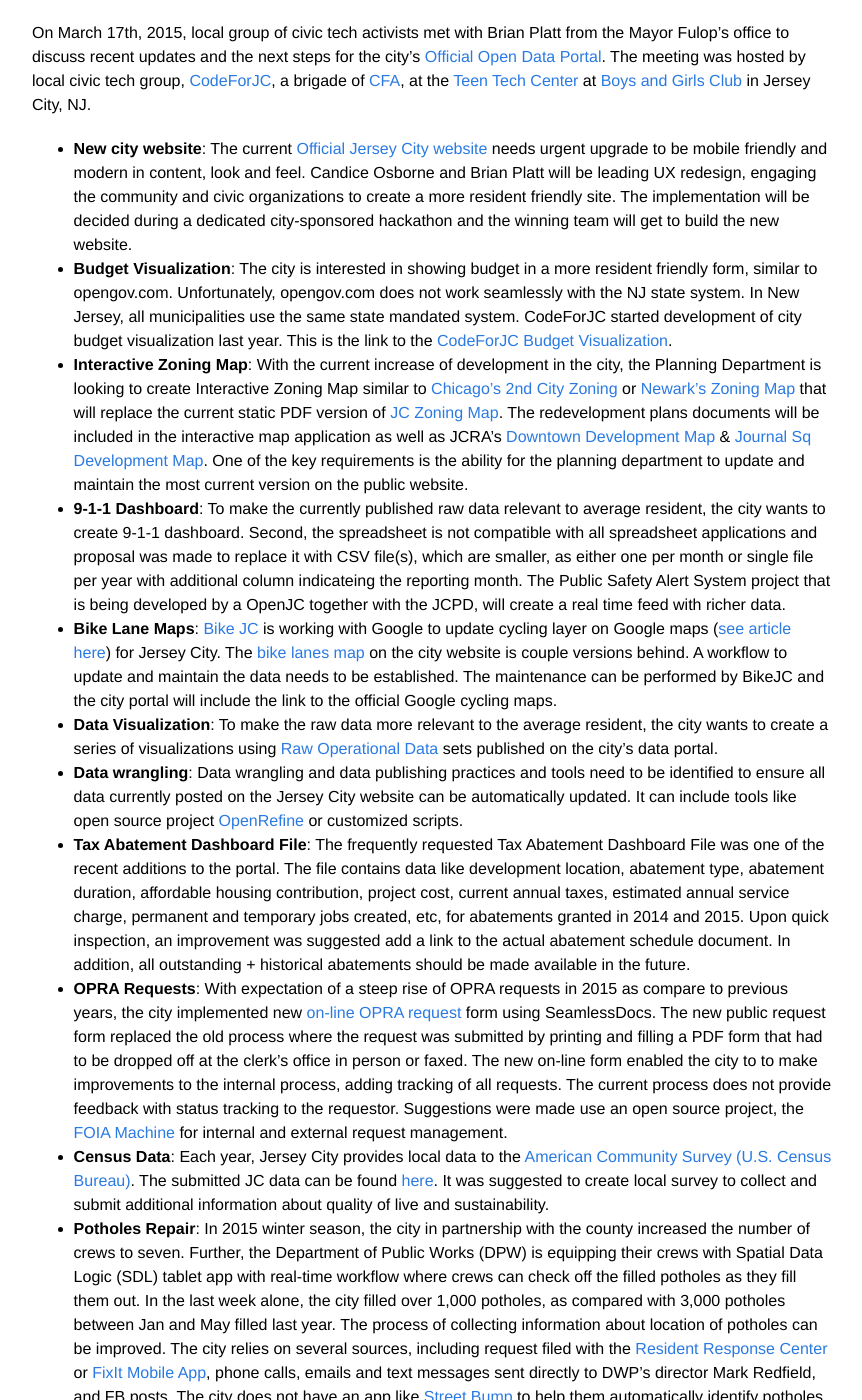
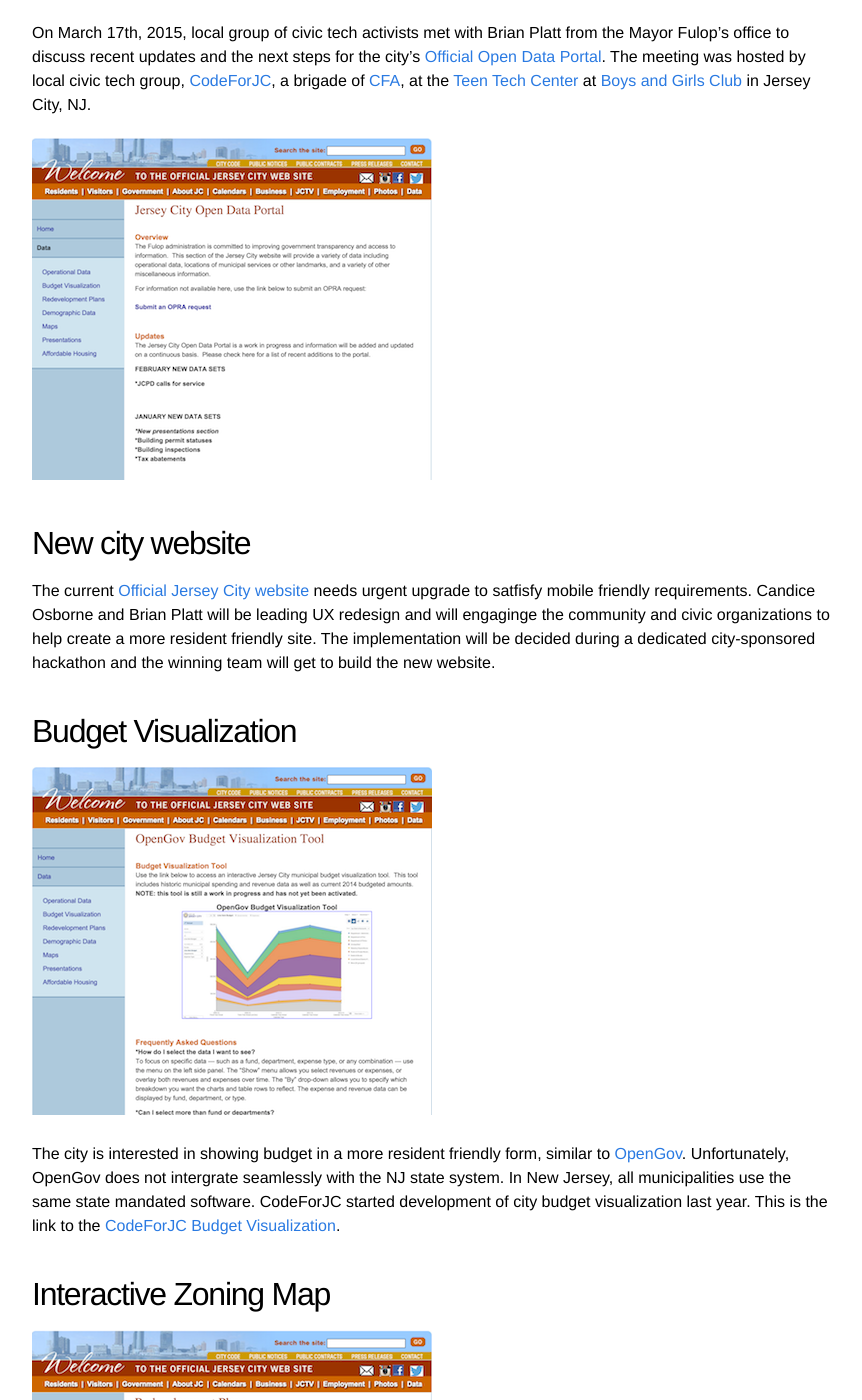
Before and after one commit to DataGallery/blog, a Jekyll site: the page built from _posts/2015-03-19-Meetup-with-Brian-Platt.md, in a window 1280 px wide and 1400 px high, scrolled down 223 px. Shown: the whole window, without its empty margins (208-1070 px from the left). Built offline with Jekyll 4.4.1, drawn with Linux system fonts in a browser that asks for light colours; some of the changed text lies outside the part shown.

Commit message:
Added imagas and changed format

```diff
--- a/_posts/2015-03-19-Meetup-with-Brian-Platt.md
+++ b/_posts/2015-03-19-Meetup-with-Brian-Platt.md
@@ -8,29 +8,71 @@ author:  Anna Lukasiak
 
 On March 17th, 2015, local group of civic tech activists met with Brian Platt from the Mayor Fulop’s office to discuss recent updates and the next steps for the city’s [Official Open Data Portal][officialdataportal].  The meeting was hosted by local civic tech group, [CodeForJC][cjc], a brigade of [CFA][cfa], at the [Teen Tech Center][teentechctr] at [Boys and Girls Club][bgc] in Jersey City, NJ.
 
-* __New city website__:  The current [Official Jersey City website][officialdataportal] needs urgent upgrade to be mobile friendly and modern in content, look and feel.  Candice Osborne and Brian Platt will be leading UX redesign, engaging the community and civic organizations to create a more resident friendly site.  The implementation will be decided during a dedicated city-sponsored hackathon and the winning team will get to build the new website.
+![officialdataportal](/assets/Portal.png)
 
-* __Budget Visualization__:  The city is interested in showing budget in a more resident friendly form, similar to opengov.com.  Unfortunately, opengov.com does not work seamlessly with the NJ state system.  In New Jersey, all municipalities use the same state mandated system.  CodeForJC started development of city budget visualization last year.  This is the link to the [CodeForJC Budget Visualization][cjcbudgetvis].
+New city website
+----------------
+The current [Official Jersey City website][officialdataportal] needs urgent upgrade to satfisfy mobile friendly requirements.  Candice Osborne and Brian Platt will be leading UX redesign and will engaginge the community and civic organizations to help create a more resident friendly site.  The implementation will be decided during a dedicated city-sponsored hackathon and the winning team will get to build the new website.
 
-* __Interactive Zoning Map__:  With the current increase of development in the city, the Planning Department is looking to create Interactive Zoning Map similar to [Chicago's 2nd City Zoning][2ndcityzoning] or [Newark's Zoning Map][newarkzonemap] that will replace the current static PDF version of [JC Zoning Map][jczonemap].  The redevelopment plans documents will be included in the interactive map application as well as JCRA's [Downtown Development Map][downtowndevmap] & [Journal Sq Development Map][jsqdevmap].  One of the key requirements is the ability for the planning department to update and maintain the most current version on the public website.
+Budget Visualization
+--------------------
 
-* __9-1-1 Dashboard__:  To make the currently published raw data relevant to average resident, the city wants to create 9-1-1 dashboard.  Second, the spreadsheet is not compatible with all spreadsheet applications and proposal was made to replace it with CSV file(s), which are smaller, as either one per month or single file per year with additional column indicateing the reporting month.  The Public Safety Alert System project that is being developed by a OpenJC together with the JCPD, will create a real time feed with richer data.
+![BudgetVis Screenshot](/assets/BudgetVis.png)
 
-* __Bike Lane Maps__:  [Bike JC][bikejc] is working with Google to update cycling layer on Google maps ([see article here][article]) for Jersey City.  The [bike lanes map][bikelanesmap] on the city website is couple versions behind.  A workflow to update and maintain the data needs to be established.  The maintenance can be performed by BikeJC and the city portal will include the link to the official Google cycling maps.
+The city is interested in showing budget in a more resident friendly form, similar to [OpenGov][opengov].  Unfortunately, OpenGov does not intergrate seamlessly with the NJ state system.  In New Jersey, all municipalities use the same state mandated software.  CodeForJC started development of city budget visualization last year.  This is the link to the [CodeForJC Budget Visualization][cjcbudgetvis].
 
-* __Data Visualization__:  To make the raw data more relevant to the average resident, the city wants to create a series of visualizations using [Raw Operational Data][rawopsdata] sets published on the city’s data portal.
+Interactive Zoning Map
+----------------------
 
-* __Data wrangling__:  Data wrangling and data publishing practices and tools need to be identified to ensure all data currently posted on the Jersey City website can be automatically updated.  It can include tools like open source project [OpenRefine][openrefine] or customized scripts.
+![Zoning Screenshot](/assets/Zoning.png)
 
-* __Tax Abatement Dashboard File__:  The frequently requested Tax Abatement Dashboard File was one of the recent additions to the portal.  The file contains data like development location, abatement type, abatement duration, affordable housing contribution, project cost, current annual taxes, estimated annual service charge, permanent and temporary jobs created, etc, for  abatements granted in  2014  and 2015.  Upon quick inspection, an improvement was suggested add a link to the actual abatement schedule document.  In addition, all outstanding + historical abatements should be made available in the future.
+With the current increase of development in the city, the Planning Department is looking to create Interactive Zoning Map similar to [Chicago's 2nd City Zoning][2ndcityzoning] or [Newark's Zoning Map][newarkzonemap] that will replace the current static PDF version of [JC Zoning Map][jczonemap].  The redevelopment plans documents will be included in the interactive map application as well as JCRA's [Downtown Development Map][downtowndevmap] & [Journal Sq Development Map][jsqdevmap].  One of the key requirements is the ability for the planning department to update and maintain the most current version on the public website.
 
-* __OPRA Requests__:  With expectation of a steep rise of OPRA requests in 2015 as compare to previous years, the city implemented new [on-line OPRA request][opraform] form  using SeamlessDocs.  The new public request form replaced the old process where the request was submitted by printing and filling a PDF form that had to be dropped off at the clerk’s office in person or faxed.  The new on-line form enabled the city to to make improvements to the internal process, adding tracking of all requests.   The current process does not provide feedback with status tracking to the requestor.  Suggestions were made use an open source project, the [FOIA Machine][foiamachine] for internal and external request management.
+9-1-1 Dashboard
+---------------
 
-* __Census Data__:  Each year, Jersey City provides local data to the [American Community Survey (U.S. Census Bureau)][amcommunitysurvey].  The submitted JC data can be found [here][jcsurveydata].  It was suggested to create local survey to collect and submit additional information about quality of live and sustainability.
+![911 Screenshot](/assets/911.png)
 
-* __Potholes Repair__:  In 2015 winter season, the city in partnership with the county increased the number of crews to seven.  Further, the Department of Public Works (DPW) is equipping their crews with Spatial Data Logic (SDL) tablet app with real-time workflow where crews can check off the filled potholes as they fill them out.  In the last week alone, the city filled over 1,000 potholes, as compared with 3,000 potholes between Jan and May filled last year.  The process of collecting information about location of potholes can be improved.   The city relies on several sources, including request filed with the [Resident Response Center][rrc] or [FixIt Mobile App][fixit], phone calls, emails and text messages sent directly to DWP’s director Mark Redfield, and FB posts.  The city does not have an app like [Street Bump][streetbump] to help them automatically identify potholes.
-* __Official documents digitization process__:  The city is undergoing an official documents digitization process.  After Sandy, FEMA provided a grant to the city to digitize damaged documents.  Unfortunately many documents were lost during Sandy, but all of those that survived were digitized.  Among many of the lost documents were historical documents.  Clerk's office has all documents in digital form backed up by paper copy.
-* __The Bloomberg Innovation Grant__:  The city is very close in hiring a director for the [Bloomberg Innovation Grant][iteam].  There is an overlap with the initiative that will focus on crime and youth recreational programs, removing blight, finding new use for abandoned buildings, quality of life index correlation.  There is also an overlap with open data.
+To make the currently published raw data relevant to average resident, the city wants to create 9-1-1 dashboard.  Second, the spreadsheet is not compatible with all spreadsheet applications and proposal was made to replace it with CSV file(s), which are smaller, as either one per month or single file per year with additional column indicateing the reporting month.  The Public Safety Alert System project that is being developed by a OpenJC together with the JCPD, will create a real time feed with richer data.
+
+Bike Lane Maps
+--------------
+[Bike JC][bikejc] is working with Google to update cycling layer on Google maps ([see article here][article]) for Jersey City.  The [bike lanes map][bikelanesmap] on the city website is couple versions behind.  A workflow to update and maintain the data needs to be established.  The maintenance can be performed by BikeJC and the city portal will include the link to the official Google cycling maps.
+
+Data Visualization
+------------------
+To make the raw data more relevant to the average resident, the city wants to create a series of visualizations using [Raw Operational Data][rawopsdata] sets published on the city’s data portal.
+
+Data wrangling
+--------------
+Data wrangling and data publishing practices and tools need to be identified to ensure all data currently posted on the Jersey City website can be automatically updated.  It can include tools like open source project [OpenRefine][openrefine] or customized scripts.
+
+Tax Abatement Dashboard File
+----------------------------
+The frequently requested Tax Abatement Dashboard File was one of the recent additions to the portal.  The file contains data like development location, abatement type, abatement duration, affordable housing contribution, project cost, current annual taxes, estimated annual service charge, permanent and temporary jobs created, etc, for  abatements granted in  2014  and 2015.  Upon quick inspection, an improvement was suggested add a link to the actual abatement schedule document.  In addition, all outstanding + historical abatements should be made available in the future.
+
+OPRA Requests
+-------------
+With expectation of a steep rise of OPRA requests in 2015 as compare to previous years, the city implemented new [on-line OPRA request][opraform] form  using SeamlessDocs.  The new public request form replaced the old process where the request was submitted by printing and filling a PDF form that had to be dropped off at the clerk’s office in person or faxed.  The new on-line form enabled the city to to make improvements to the internal process, adding tracking of all requests.   The current process does not provide feedback with status tracking to the requestor.  Suggestions were made use an open source project, the [FOIA Machine][foiamachine] for internal and external request management.
+
+Census Data
+-----------
+
+![Census Screenshot](/assets/Census.png)
+
+Each year, Jersey City provides local data to the [American Community Survey (U.S. Census Bureau)][amcommunitysurvey].  The submitted JC data can be found [here][jcsurveydata].  It was suggested to create local survey to collect and submit additional information about quality of live and sustainability.
+
+Pothole Repair
+--------------
+In 2015 winter season, the city in partnership with the county increased the number of crews to seven.  Further, the Department of Public Works (DPW) is equipping their crews with Spatial Data Logic (SDL) tablet app with real-time workflow where crews can check off the filled potholes as they fill them out.  In the last week alone, the city filled over 1,000 potholes, as compared with 3,000 potholes between Jan and May filled last year.  The process of collecting information about location of potholes can be improved.   The city relies on several sources, including request filed with the [Resident Response Center][rrc] or [FixIt Mobile App][fixit], phone calls, emails and text messages sent directly to DWP’s director Mark Redfield, and FB posts.  The city does not have an app like [Street Bump][streetbump] to help them automatically identify potholes.
+
+Official documents digitization process
+---------------------------------------
+The city is undergoing an official documents digitization process.  After Sandy, FEMA provided a grant to the city to digitize damaged documents.  Unfortunately many documents were lost during Sandy, but all of those that survived were digitized.  Among many of the lost documents were historical documents.  Clerk's office has all documents in digital form backed up by paper copy.
+
+The Bloomberg Innovation Grant
+------------------------------
+The city is very close in hiring a director for the [Bloomberg Innovation Grant][iteam].  There is an overlap with the initiative that will focus on crime and youth recreational programs, removing blight, finding new use for abandoned buildings, quality of life index correlation.  There is also an overlap with open data.
 
 
 [bikejc]: http://www.bikejc.org/
```
Also changed, not shown: other parts of _posts/2015-03-19-Meetup-with-Brian-Platt.md (+1 -0 lines), assets/911.png (added), assets/BudgetVis.png (added), assets/Census.png (added), assets/Portal.png (added), assets/Zoning.png (added).
